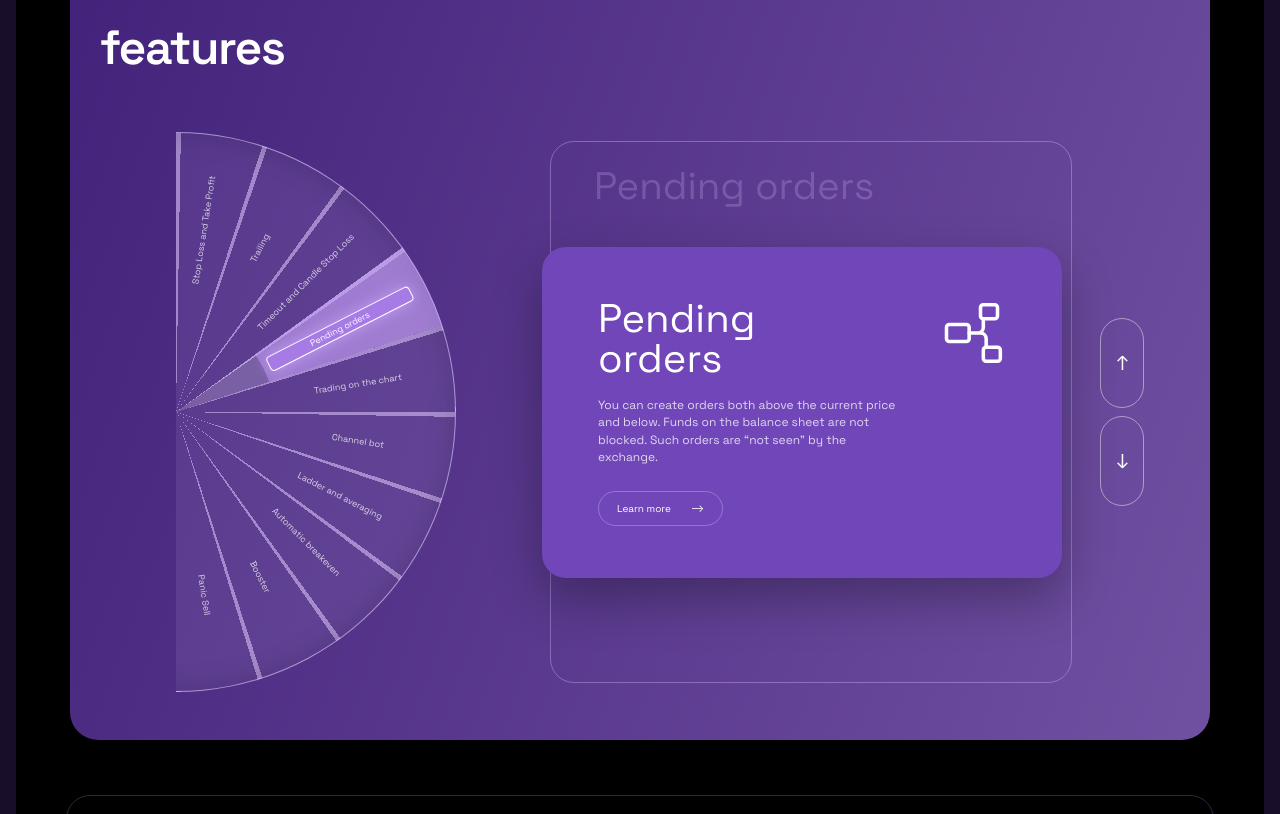
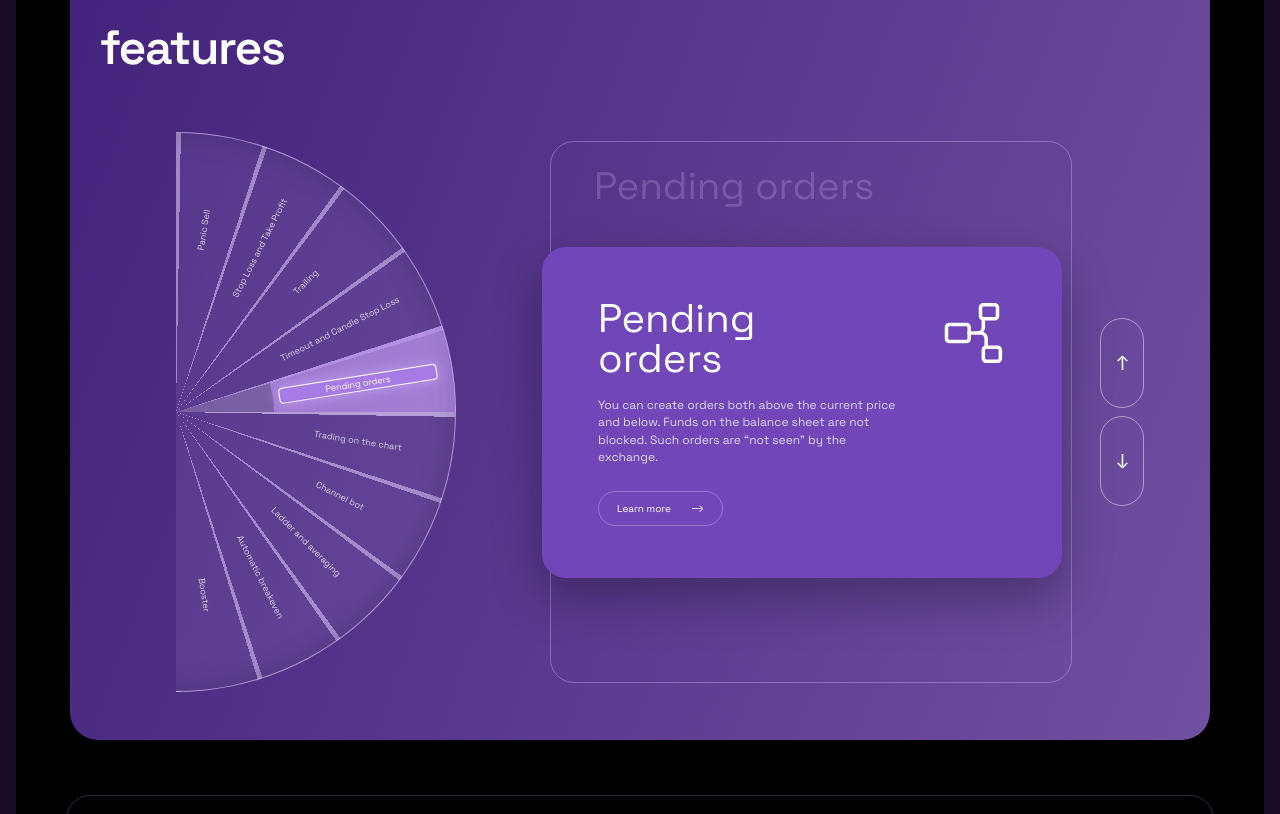
Before and after one commit to coverse-code/capico, a plain HTML site: page kod/cc.html in a window 1280 px wide. Shown: the part 5140-5954 px from the top of the page. Drawn offline with nearby package versions, Linux system fonts and the light colour scheme.

Commit message:
bosqich 2

```diff
--- a/kod/cc.html
+++ b/kod/cc.html
@@ -85,28 +85,28 @@
             <span class="feature-wheel-title" id="featureWheelTitle">Pending orders</span>
           </div>
           <div class="feature-wheel-options" role="group" aria-label="Choose a feature">
-            <button class="feature-wheel-button" type="button" aria-label="Stop Loss and Take Profit" aria-pressed="false" onclick="selectFeature(0)"></button>
-            <button class="feature-wheel-button" type="button" aria-label="Trailing" aria-pressed="false" onclick="selectFeature(1)"></button>
-            <button class="feature-wheel-button" type="button" aria-label="Timeout and Candle Stop Loss" aria-pressed="false" onclick="selectFeature(2)"></button>
-            <button class="feature-wheel-button active" type="button" aria-label="Pending orders" aria-pressed="true" onclick="selectFeature(3)"></button>
-            <button class="feature-wheel-button" type="button" aria-label="Trading on the chart" aria-pressed="false" onclick="selectFeature(4)"></button>
-            <button class="feature-wheel-button" type="button" aria-label="Channel bot" aria-pressed="false" onclick="selectFeature(5)"></button>
-            <button class="feature-wheel-button" type="button" aria-label="Ladder and averaging" aria-pressed="false" onclick="selectFeature(6)"></button>
-            <button class="feature-wheel-button" type="button" aria-label="Automatic breakeven" aria-pressed="false" onclick="selectFeature(7)"></button>
-            <button class="feature-wheel-button" type="button" aria-label="Booster" aria-pressed="false" onclick="selectFeature(8)"></button>
-            <button class="feature-wheel-button" type="button" aria-label="Panic Sell" aria-pressed="false" onclick="selectFeature(9)"></button>
+            <button class="feature-wheel-button" data-feature-index="0" type="button" aria-label="Stop Loss and Take Profit" aria-pressed="false" onclick="selectFeature(0)"></button>
+            <button class="feature-wheel-button" data-feature-index="1" type="button" aria-label="Trailing" aria-pressed="false" onclick="selectFeature(1)"></button>
+            <button class="feature-wheel-button" data-feature-index="2" type="button" aria-label="Timeout and Candle Stop Loss" aria-pressed="false" onclick="selectFeature(2)"></button>
+            <button class="feature-wheel-button active" data-feature-index="3" type="button" aria-label="Pending orders" aria-pressed="true" onclick="selectFeature(3)"></button>
+            <button class="feature-wheel-button" data-feature-index="4" type="button" aria-label="Trading on the chart" aria-pressed="false" onclick="selectFeature(4)"></button>
+            <button class="feature-wheel-button" data-feature-index="5" type="button" aria-label="Channel bot" aria-pressed="false" onclick="selectFeature(5)"></button>
+            <button class="feature-wheel-button" data-feature-index="6" type="button" aria-label="Ladder and averaging" aria-pressed="false" onclick="selectFeature(6)"></button>
+            <button class="feature-wheel-button" data-feature-index="7" type="button" aria-label="Automatic breakeven" aria-pressed="false" onclick="selectFeature(7)"></button>
+            <button class="feature-wheel-button" data-feature-index="8" type="button" aria-label="Booster" aria-pressed="false" onclick="selectFeature(8)"></button>
+            <button class="feature-wheel-button" data-feature-index="9" type="button" aria-label="Panic Sell" aria-pressed="false" onclick="selectFeature(9)"></button>
           </div>
           <div class="feature-wheel-labels" aria-hidden="true">
-            <span><span>Stop Loss and Take Profit</span></span>
-            <span><span>Trailing</span></span>
-            <span><span>Timeout and Candle Stop Loss</span></span>
-            <span><span>Pending orders</span></span>
-            <span><span>Trading on the chart</span></span>
-            <span><span>Channel bot</span></span>
-            <span><span>Ladder and averaging</span></span>
-            <span><span>Automatic breakeven</span></span>
-            <span><span>Booster</span></span>
-            <span><span>Panic Sell</span></span>
+            <span data-feature-index="0"><span>Stop Loss and Take Profit</span></span>
+            <span data-feature-index="1"><span>Trailing</span></span>
+            <span data-feature-index="2"><span>Timeout and Candle Stop Loss</span></span>
+            <span data-feature-index="3"><span>Pending orders</span></span>
+            <span data-feature-index="4"><span>Trading on the chart</span></span>
+            <span data-feature-index="5"><span>Channel bot</span></span>
+            <span data-feature-index="6"><span>Ladder and averaging</span></span>
+            <span data-feature-index="7"><span>Automatic breakeven</span></span>
+            <span data-feature-index="8"><span>Booster</span></span>
+            <span data-feature-index="9"><span>Panic Sell</span></span>
           </div>
         </div>
         <article class="feature-active-display" aria-live="polite">
@@ -383,39 +383,70 @@
       }
     ];
     let activeFeatureIndex = 3;
-    let featureWheelReady = false;
+    let featureWheelReady = true;
+    const featureWheelAnchorIndex = 4;
+    const featureWheelAnchorAngle = 73;
+
+    function moveFeatureWheelItem(container, toEnd) {
+      if (toEnd) {
+        container.appendChild(container.firstElementChild);
+      } else {
+        container.insertBefore(container.lastElementChild, container.firstElementChild);
+      }
+    }
+
+    function rotateFeatureWheelTo(index, animate) {
+      const options = document.querySelector('.feature-wheel-options');
+      const labels = document.querySelector('.feature-wheel-labels');
+      const labelPositions = new Map();
+      labels.querySelectorAll(':scope > span').forEach(function (label) {
+        label.getAnimations().forEach(function (animation) {
+          animation.cancel();
+        });
+        labelPositions.set(label.dataset.featureIndex, label.getBoundingClientRect());
+      });
+
+      let selectedSlot = Array.from(options.children).findIndex(function (button) {
+        return Number(button.dataset.featureIndex) === index;
+      });
+      while (selectedSlot > featureWheelAnchorIndex) {
+        moveFeatureWheelItem(options, true);
+        moveFeatureWheelItem(labels, true);
+        selectedSlot--;
+      }
+      while (selectedSlot < featureWheelAnchorIndex) {
+        moveFeatureWheelItem(options, false);
+        moveFeatureWheelItem(labels, false);
+        selectedSlot++;
+      }
+
+      if (animate !== false && !window.matchMedia('(prefers-reduced-motion: reduce)').matches) {
+        labels.querySelectorAll(':scope > span').forEach(function (label) {
+          const previous = labelPositions.get(label.dataset.featureIndex);
+          const current = label.getBoundingClientRect();
+          const deltaX = previous.left - current.left;
+          const deltaY = previous.top - current.top;
+          if (deltaX || deltaY) {
+            label.animate(
+              [{ translate: deltaX + 'px ' + deltaY + 'px' }, { translate: '0px 0px' }],
+              { duration: 600, easing: 'cubic-bezier(.2, .75, .25, 1)' }
+            );
+          }
+        });
+      }
+    }
 
     function selectFeature(index) {
       const previousFeatureIndex = activeFeatureIndex;
       activeFeatureIndex = (index + featureSlides.length) % featureSlides.length;
       const feature = featureSlides[activeFeatureIndex];
-      const featureWheelRotor = document.getElementById('featureWheelRotor');
-      const featureWheelOptions = document.querySelector('.feature-wheel-options');
-      if (featureWheelReady && activeFeatureIndex !== previousFeatureIndex &&
-          !window.matchMedia('(prefers-reduced-motion: reduce)').matches) {
-        [featureWheelRotor, featureWheelOptions, document.querySelector('.feature-wheel-labels')].forEach(function (element) {
-          element.getAnimations().forEach(function (animation) {
-            animation.cancel();
-          });
-          element.animate(
-            [{ transform: 'rotate(0deg)' }, { transform: 'rotate(360deg)' }],
-            { duration: 850, easing: 'cubic-bezier(.2, .75, .25, 1)' }
-          );
-        });
-        document.querySelectorAll('.feature-wheel-labels > span > span').forEach(function (label) {
-          label.getAnimations().forEach(function (animation) {
-            animation.cancel();
-          });
-          label.animate(
-            [{ transform: 'rotate(0deg)' }, { transform: 'rotate(-360deg)' }],
-            { duration: 850, easing: 'cubic-bezier(.2, .75, .25, 1)' }
-          );
-        });
+      if (featureWheelReady && activeFeatureIndex !== previousFeatureIndex) {
+        rotateFeatureWheelTo(activeFeatureIndex);
       }
       featureWheelReady = true;
       document.querySelector('.feature-wheel').style.setProperty(
         '--active-slice-angle',
-        (activeFeatureIndex * 18) + 'deg'
+        featureWheelAnchorAngle + 'deg'
       );
       document.getElementById('featureTitle').innerHTML = window.translateText
         ? window.translateText(feature.title)
@@ -435,11 +466,13 @@
         ? window.translateText(wheelTitle)
         : wheelTitle;
 
-      document.querySelectorAll('.feature-wheel-options .feature-wheel-button').forEach(function (button, buttonIndex) {
-        const selected = buttonIndex === activeFeatureIndex;
+      document.querySelectorAll('.feature-wheel-options .feature-wheel-button').forEach(function (button) {
+        const selected = Number(button.dataset.featureIndex) === activeFeatureIndex;
         button.classList.toggle('active', selected);
         button.setAttribute('aria-pressed', String(selected));
-        document.querySelectorAll('.feature-wheel-labels > span')[buttonIndex].classList.toggle('active', selected);
+      });
+      document.querySelectorAll('.feature-wheel-labels > span').forEach(function (label) {
+        label.classList.toggle('active', Number(label.dataset.featureIndex) === activeFeatureIndex);
       });
     }
 
@@ -497,6 +530,7 @@
       if (!event.target.closest('.language-picker')) toggleLanguages(false);
     });
 
+    rotateFeatureWheelTo(activeFeatureIndex, false);
     selectFeature(activeFeatureIndex);
     document.getElementById('benefitCards').addEventListener('scroll', updateBenefitsProgress, { passive: true });
     window.addEventListener('resize', updateBenefitsProgress);
--- a/kod/main.css
+++ b/kod/main.css
@@ -1514,7 +1514,7 @@ input:focus-visible {
   height: 560px;
   overflow: hidden;
   justify-self: center;
-  --active-slice-angle: 54deg;
+  --active-slice-angle: 73deg;
 }
 
 .feature-wheel-rotor {
@@ -1574,7 +1574,7 @@ input:focus-visible {
   cursor: pointer;
   pointer-events: auto;
   clip-path: polygon(var(--slice-shape));
-  transition: color 180ms ease, background-color 180ms ease, filter 180ms ease;
+  transition: color 180ms ease, background-color 180ms ease, filter 180ms ease, clip-path 600ms cubic-bezier(.2, .75, .25, 1);
 }
 
 .feature-wheel-labels {
@@ -1598,6 +1598,7 @@ input:focus-visible {
   line-height: 1.15;
   text-align: center;
   transform: translate(-50%, -50%) rotate(var(--slice-angle));
+  transition: transform 300ms ease 600ms;
 }
 
 .feature-wheel-labels > span > span {
@@ -1609,6 +1610,7 @@ input:focus-visible {
   background: #a77be6;
   color: #fff;
   box-shadow: 0 0 14px rgba(206, 166, 255, .72);
+  transform: translate(-50%, -50%) rotate(var(--slice-angle));
 }
 
 .feature-wheel-labels > span:nth-child(1) { --slice-x: 10%; --slice-y: 17.4%; --slice-angle: -81deg; }
@@ -1681,6 +1683,7 @@ input:focus-visible {
 @media (prefers-reduced-motion: reduce) {
   .feature-wheel-rotor,
   .feature-wheel-button,
+  .feature-wheel-labels > span,
   .feature-wheel-labels > span > span {
     transition: none;
   }
```
